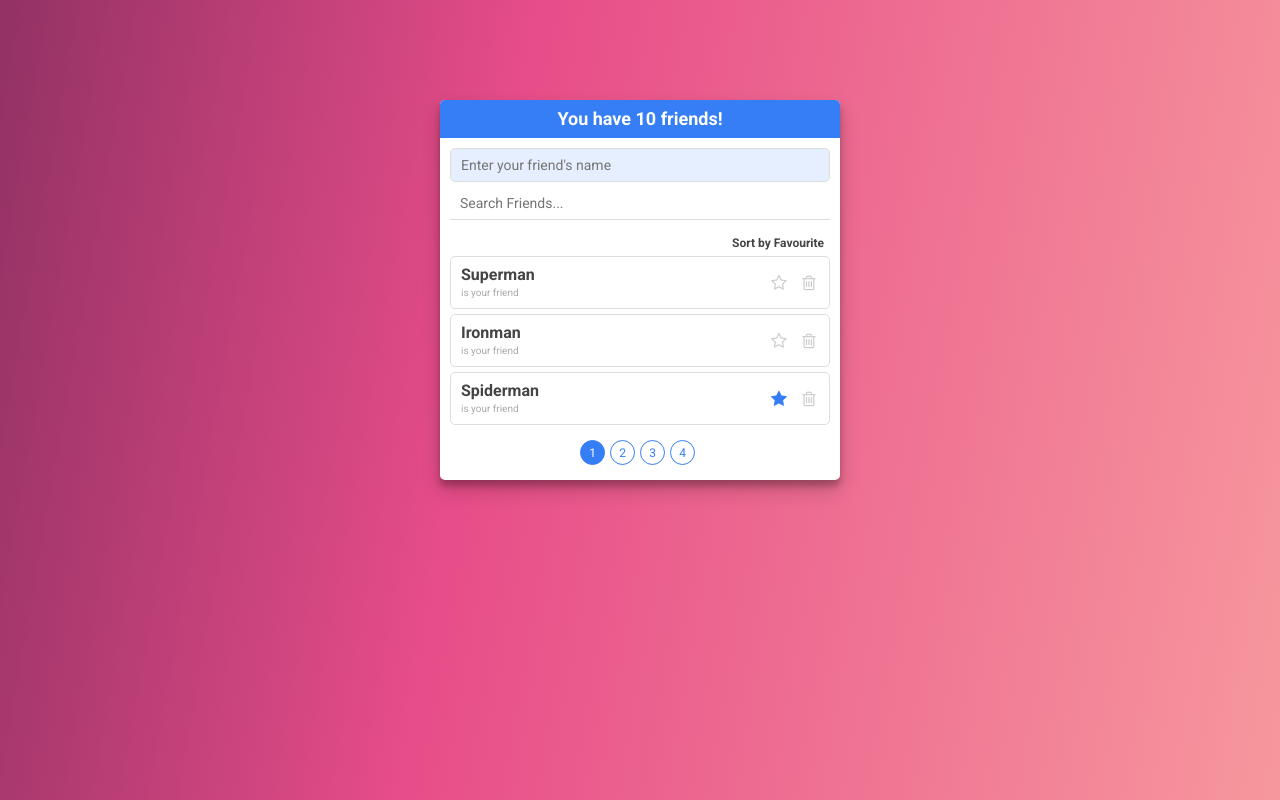
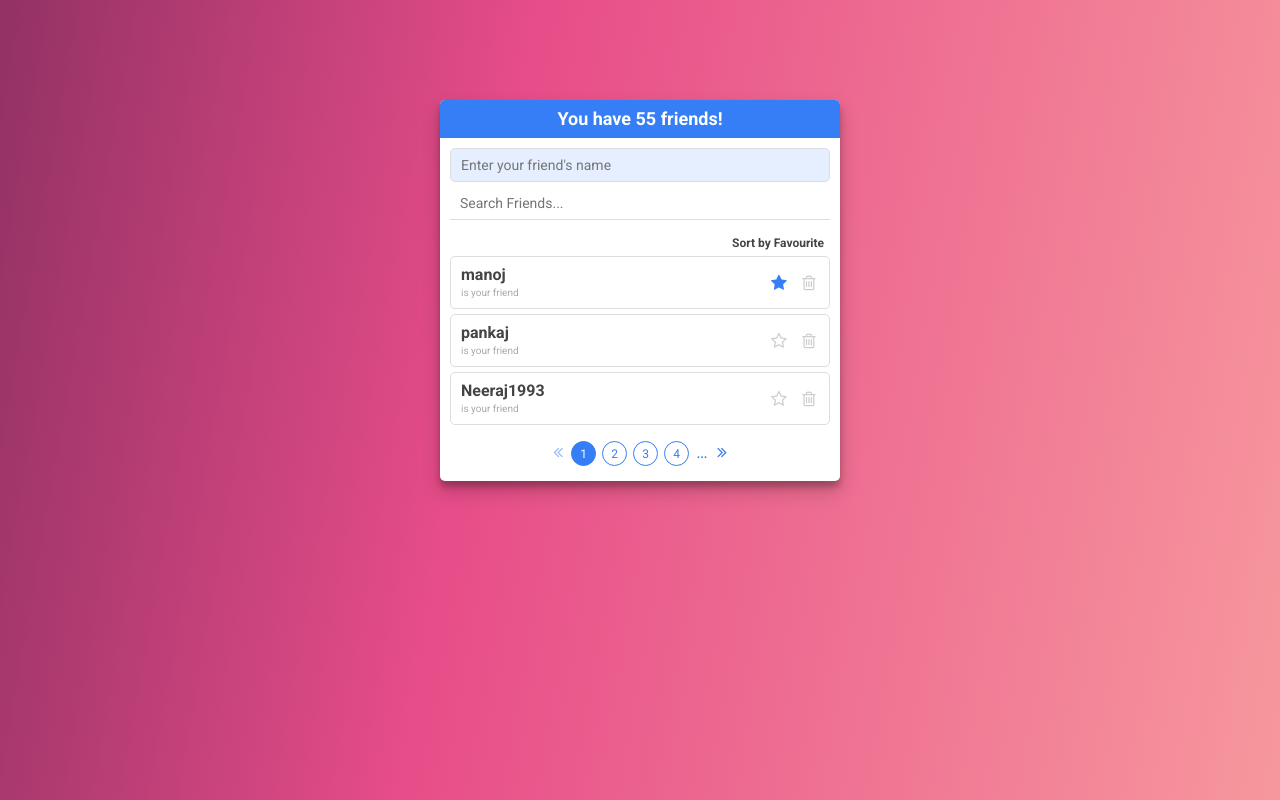
Before and after one commit to DharmeshShahuDeveloper/haptikassignment, a React (Create React App) app: page / in a window 1280 px wide. Built offline with nearby package versions, Linux system fonts and the light colour scheme.

Commit message:
pagination edge done

```diff
--- a/src/App.js
+++ b/src/App.js
@@ -3,52 +3,14 @@ import 'font-awesome/css/font-awesome.min.css';
 import { useEffect, useState } from 'react';
 import Modal from './Modal';
 import { addFunction, deleteFunction, favFunction } from './helperfunctions';
+import friends from './friends';
+import Pagination from './Pagination';
+import List from './List';
 
 export default function App() {
 
   //friend list stored possible to act as a server fetched data
-  const [friendListOg, setFriendListOg] = useState([
-    {
-      name: 'Superman',
-      favourite: false
-    },
-    {
-      name: 'Ironman',
-      favourite: false
-    },
-    {
-      name: 'Spiderman',
-      favourite: true
-    },
-    {
-      name: 'Venom',
-      favourite: false
-    },
-    {
-      name: 'Thor',
-      favourite: true
-    },
-    {
-      name: 'Deadpool',
-      favourite: true
-    },
-    {
-      name: 'Doctor Strange',
-      favourite: false
-    },
-    {
-      name: 'Odin',
-      favourite: true
-    },
-    {
-      name: 'Black Widow',
-      favourite: true
-    },
-    {
-      name: 'Captain America',
-      favourite: true
-    }
-  ]);
+  const [friendListOg, setFriendListOg] = useState(friends);
 
   //friend list
   const [friendList, setFriendList] = useState([]);
@@ -93,13 +55,15 @@ export default function App() {
   //delete friend function
   const deleteItem = (name) => {
     setFriendListOg(deleteFunction(name, friendListOg));
+    if(Math.ceil((friendListOg.length-1)/3) < currentPage + 1) {
+      setCurrentPage(current => current - 1);
+    }
   }
 
   //favourite a  friend function
   const favItem = (item) => {
     setFriendListOg(favFunction(item, friendListOg));
   }
-
 
   return (
     <div className="friend-list-main">
@@ -154,54 +118,13 @@ export default function App() {
               setSort(sorted => !sorted);
             }}>Sort by Favourite</button>
             </div>
-            <ul className="friend-list-ul">
-              {
-                friendList.slice(currentPage*3, (currentPage+1)*3).map((item)=>{
-                  // displayed friendlist
-                  return (
-                    <li>
-                      <span>
-                        <span>{item.name}</span>
-                        <span>is your friend</span>
-                        </span>
-                    <span>
-                      {/* favourite a friend icon */}
-                      <i className={"fa fa-star" + (!item.favourite ? "-o" : '')} aria-hidden="true"
-                      onClick={()=> favItem(item)}/>
-                      </span>
-                    <span>
-                      {/* delete a friend icon */}
-                    <i class="fa fa-trash-o" aria-hidden="true"
-                    onClick={()=>{
-                      setDeleteHolder(item.name);
-                      setModalShow(true);
-                    }}/>
-                    </span>
-                    </li>
-                  )
-                })
-              }
-              </ul>
+            {/* Rendered Friend List */}
+            <List friendList={friendList} currentPage={currentPage} favItem={favItem} setDeleteHolder={setDeleteHolder} setModalShow={setModalShow}/>
             </div>
+            {/* Pagination component with edge case */}
             {
-              Array.from(Array(Math.ceil(friendList.length/3)).keys()).length > 1
-              ? (
-                // Pagination Block (using array methods to generate number of pages)
-                <div className="pagination">
-                <ul>
-                {
-                Array.from(Array(Math.ceil(friendList.length/3)).keys()).map((item, index) => {
-                    return (
-                      <li className={currentPage === item ? "active" : null} onClick={()=>{
-                        setCurrentPage(item);
-                      }}>{item+1}</li>
-                    )
-                })
-                }
-                </ul>
-              </div>
-              )
-              : null
+              friendList.length > 3 &&
+            <Pagination data={friendList} currentPage={currentPage} setCurrentPage={setCurrentPage}/>
             }
             </div>
             <Modal show={modalShow} setModalShow={setModalShow} delete={deleteItem} friendList={friendListOg} name={deleteHolder}/>
--- a/src/App.scss
+++ b/src/App.scss
@@ -193,9 +193,11 @@ body * {
         font-size: 12px;
         color: #367EF5;
         border-radius: 50%;
-        margin-right: 5px;
+        margin-left: 3px;
+        margin-right: 3px;
         margin-bottom: 5px;
         cursor: pointer;
+        &.numberedli {
         &.active {
           background-color: #367EF5;
           border: 1px solid #367EF5;
@@ -208,6 +210,21 @@ body * {
           color: #fff;
           transition: 0.3s;
         }
+      }
+      &.edgebtns {
+        border: 0;
+        width: 20px;
+        font-size: 17px;
+        margin-left: 0;
+        margin-right: 0;
+        i {
+        color: #367EF5;
+        }
+        &.disabled {
+          pointer-events: none;
+          opacity: 0.5;
+        }
+      }
       }
     }
   }
--- /dev/null
+++ b/src/List.js
@@ -0,0 +1,35 @@
+function List(props) {
+    const { friendList, currentPage, favItem, setDeleteHolder, setModalShow} = props;
+  return (
+    <ul className="friend-list-ul">
+              {
+                friendList.slice(currentPage*3, (currentPage+1)*3).map((item)=>{
+                  // displayed friendlist
+                  return (
+                    <li>
+                      <span>
+                        <span>{item.name}</span>
+                        <span>is your friend</span>
+                        </span>
+                    <span>
+                      {/* favourite a friend icon */}
+                      <i className={"fa fa-star" + (!item.favourite ? "-o" : '')} aria-hidden="true"
+                      onClick={()=> favItem(item)}/>
+                      </span>
+                    <span>
+                      {/* delete a friend icon */}
+                    <i class="fa fa-trash-o" aria-hidden="true"
+                    onClick={()=>{
+                      setDeleteHolder(item.name);
+                      setModalShow(true);
+                    }}/>
+                    </span>
+                    </li>
+                  )
+                })
+              }
+              </ul>
+  );
+}
+
+export default List;
--- a/src/Modal.js
+++ b/src/Modal.js
@@ -1,4 +1,4 @@
-import { useEffect, useState } from 'react';
+import { useEffect } from 'react';
 import { createPortal } from "react-dom";
 
 export default function Modal(props) {
@@ -11,7 +11,7 @@ export default function Modal(props) {
         }
         window.addEventListener('keydown', close)
       return () => window.removeEventListener('keydown', close)
-    },[])
+    },[props])
 
     if(props.show) {
     return createPortal(
--- /dev/null
+++ b/src/Pagination.js
@@ -0,0 +1,100 @@
+import React, { useEffect, useState } from "react";
+import 'font-awesome/css/font-awesome.min.css';
+
+function Pagination(props) {
+
+  const itemsPerPage = 3;
+
+  const pageNumberLimit = 4;
+
+  //max range of shown pagination
+  const [maxPageNumberLimit, setmaxPageNumberLimit] = useState(4);
+
+  //min range of shown pagination
+  const [minPageNumberLimit, setminPageNumberLimit] = useState(0);
+
+
+  const pages = [];
+
+  //pagination range
+  for (let i = 1; i <= Math.ceil(props.data.length / itemsPerPage); i++) {
+    pages.push(i);
+  }
+
+  //render pagination numbers
+  const renderPageNumbers = pages.map((number) => {
+    if (number < maxPageNumberLimit + 1 && number > minPageNumberLimit) {
+      return (
+        <li
+          key={number}
+          id={number}
+          onClick={()=>{
+            props.setCurrentPage(number-1);
+          }}
+          className={props.currentPage === number-1 ? "numberedli active" : "numberedli"}
+        >
+          {number}
+        </li>
+      );
+    } else {
+      return null;
+    }
+  });
+
+  //handling range of pagination on change of current page number
+  useEffect(()=>{
+    if ((props.currentPage + 1)  > maxPageNumberLimit) {
+      setmaxPageNumberLimit(maxPageNumberLimit + pageNumberLimit);
+      setminPageNumberLimit(minPageNumberLimit + pageNumberLimit);
+    }
+    if ((props.currentPage + 1)  <= minPageNumberLimit) {
+      setmaxPageNumberLimit(maxPageNumberLimit - pageNumberLimit);
+      setminPageNumberLimit(minPageNumberLimit - pageNumberLimit);
+    }
+    if ((props.currentPage)  < 1) {
+      setmaxPageNumberLimit(4);
+      setminPageNumberLimit(0);
+    }
+
+  },[props.currentPage]);
+
+  let pageDecrementBtn = null;
+  if (minPageNumberLimit >= 1) {
+    pageDecrementBtn = <li className="edgebtns" onClick={()=>{
+      props.setCurrentPage(minPageNumberLimit-1);
+    }}> &hellip; </li>;
+  }
+
+  let pageIncrementBtn = null;
+  if (pages.length > maxPageNumberLimit) {
+    pageIncrementBtn = <li className="edgebtns" onClick={()=>{
+      props.setCurrentPage(maxPageNumberLimit);
+    }}> &hellip; </li>;
+  }
+
+
+  return (
+    <div className="pagination">
+      <ul >
+        <li
+            className={props.currentPage === 0 ? "edgebtns disabled" : "edgebtns"}
+            onClick={()=> props.setCurrentPage(props.currentPage - 1)}
+          >
+            <i class="fa fa-angle-double-left" aria-hidden="true"></i>
+        </li>
+        {pageDecrementBtn}
+        {renderPageNumbers}
+        {pageIncrementBtn}
+
+        <li
+            className={props.currentPage === pages.length - 1 ? "edgebtns disabled" : "edgebtns"}
+            onClick={()=> props.setCurrentPage(props.currentPage + 1)}
+          >
+            <i class="fa fa-angle-double-right" aria-hidden="true"></i>
+        </li>
+      </ul>
+      </div>
+  );
+}
+
+export default Pagination;
--- /dev/null
+++ b/src/friends.json
@@ -0,0 +1,222 @@
+[
+  {
+      "name": "manoj",
+      "favourite": true
+  },
+  {
+      "name": "pankaj",
+      "favourite": false
+  },
+  {
+      "name": "Neeraj1993",
+      "favourite": false
+  },
+  {
+      "name": "Sophia",
+      "favourite": false
+  },
+  {
+      "name": "Raju Prasad",
+      "favourite": true
+  },
+  {
+      "name": "Ankiish Thapliyal",
+      "favourite": false
+  },
+  {
+      "name": "Aryan Thapliyal",
+      "favourite": true
+  },
+  {
+      "name": "shivam",
+      "favourite": true
+  },
+  {
+      "name": "Navya Upadhyay",
+      "favourite": true
+  },
+  {
+      "name": "Ritu singh",
+      "favourite": true
+  },
+  {
+      "name": "faiz",
+      "favourite": true
+  },
+  {
+      "name": "Martin Wilson",
+      "favourite": true
+  },
+  {
+      "name": "Shweta Singh",
+      "favourite": true
+  },
+  {
+      "name": "jagjit",
+      "favourite": false
+  },
+  {
+      "name": "Ashi 123",
+      "favourite": true
+  },
+  {
+      "name": "shivamvermaa4",
+      "favourite": true
+  },
+  {
+      "name": "Sophia",
+      "favourite": false
+  },
+  {
+      "name": "n1",
+      "favourite": false
+  },
+  {
+      "name": "neha",
+      "favourite": true
+  },
+  {
+      "name": "sanjay",
+      "favourite": true
+  },
+  {
+      "name": "Akku2",
+      "favourite": false
+  },
+  {
+      "name": "Ashish Thapliyal",
+      "favourite": true
+  },
+  {
+      "name": "singh",
+      "favourite": true
+  },
+  {
+      "name": "Akku Testing",
+      "favourite": true
+  },
+  {
+      "name": "Aakankshi Gupta",
+      "favourite": true
+  },
+  {
+      "name": "Manresh Chandra 5",
+      "favourite": true
+  },
+  {
+      "name": "Manresh Chandra 4",
+      "favourite": false
+  },
+  {
+      "name": "Manresh Chandra 3",
+      "favourite": true
+  },
+  {
+      "name": "Manresh Chandra 2",
+      "favourite": false
+  },
+  {
+      "name": "Raju Prasad",
+      "favourite": false
+  },
+  {
+      "name": "Ashok Patel",
+      "favourite": false
+  },
+  {
+      "name": "manresh1",
+      "favourite": false
+  },
+  {
+      "name": "Manresh Chandra",
+      "favourite": false
+  },
+  {
+      "name": "Test",
+      "favourite": false
+  },
+  {
+      "name": "aakankshi6",
+      "favourite": true
+  },
+  {
+      "name": "aakankshi5",
+      "favourite": true
+  },
+  {
+      "name": "aakankshi4",
+      "favourite": true
+  },
+  {
+      "name": "aakankshi3",
+      "favourite": false
+  },
+  {
+      "name": "Aakankshi 2",
+      "favourite": true
+  },
+  {
+      "name": "Aakankshi 1",
+      "favourite": true
+  },
+  {
+      "name": "Aakankshi Gupta",
+      "favourite": false
+  },
+  {
+      "name": "Aankashi",
+      "favourite": false
+  },
+  {
+      "name": "Test 10",
+      "favourite": true
+  },
+  {
+      "name": "Test 9",
+      "favourite": true
+  },
+  {
+      "name": "Test 8",
+      "favourite": true
+  },
+  {
+      "name": "Neeraj Singh",
+      "favourite": false
+  },
+  {
+      "name": "Hr. Niels Henriksen",
+      "favourite": false
+  },
+  {
+      "name": "Test 6",
+      "favourite": false
+  },
+  {
+      "name": "Test 5",
+      "favourite": true
+  },
+  {
+      "name": "rajat Saxena",
+      "favourite": true
+  },
+  {
+      "name": "Pankaj Patel",
+      "favourite": false
+  },
+  {
+      "name": "Test 2",
+      "favourite": false
+  },
+  {
+      "name": "Test 2",
+      "favourite": true
+  },
+  {
+      "name": "Test 3",
+      "favourite": true
+  },
+  {
+      "name": "Test 4",
+      "favourite": false
+  }
+]
```
Also changed, not shown: 23 other files (tests, documents, lock files or other folders).
